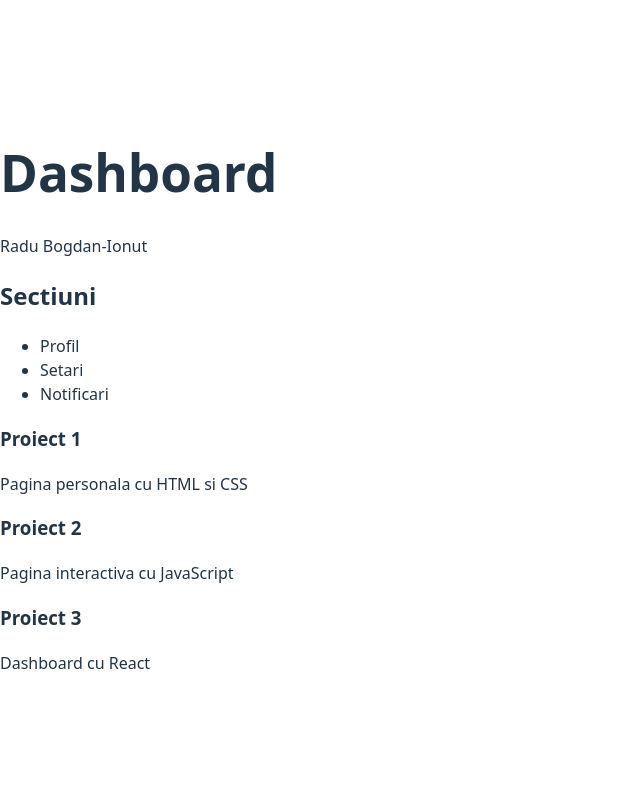
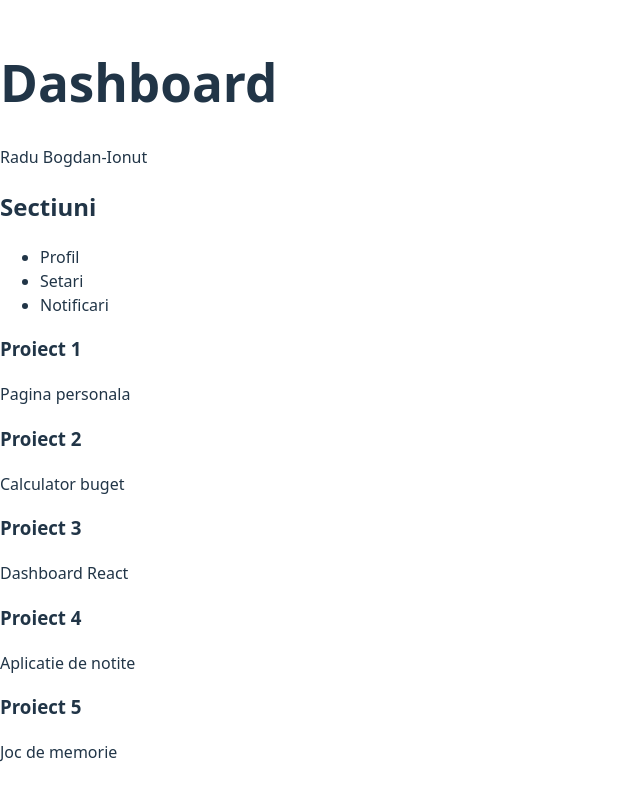
Before and after one commit to hawkqp68/proiect-web, a React (Vite) app: page / in a window 1280 px wide. Shown: the whole page, without its empty margins (0-640 px from the left). Built offline with nearby package versions, Linux system fonts and the light colour scheme.

Commit message:
generare de carduri cu map

```diff
--- a/src/App.jsx
+++ b/src/App.jsx
@@ -1,6 +1,14 @@
 import Card from './Card';
 
 function App() {
+  const projects = [
+    { title: "Proiect 1", description: "Pagina personala" },
+    { title: "Proiect 2", description: "Calculator buget" },
+    { title: "Proiect 3", description: "Dashboard React" },
+    { title: "Proiect 4", description: "Aplicatie de notite" },
+    { title: "Proiect 5", description: "Joc de memorie" }
+  ];
+
   return (
     <div>
       <h1>Dashboard</h1>
@@ -12,9 +20,9 @@ function App() {
         <li>Setari</li>
         <li>Notificari</li>
       </ul>
-<Card title="Proiect 1" description="Pagina personala cu HTML si CSS" />
-<Card title="Proiect 2" description="Pagina interactiva cu JavaScript" />
-<Card title="Proiect 3" description="Dashboard cu React" />
+      {projects.map((project, index) => (
+        <Card key={index} title={project.title} description={project.description} />
+      ))  }
 
 
     </div>
```
